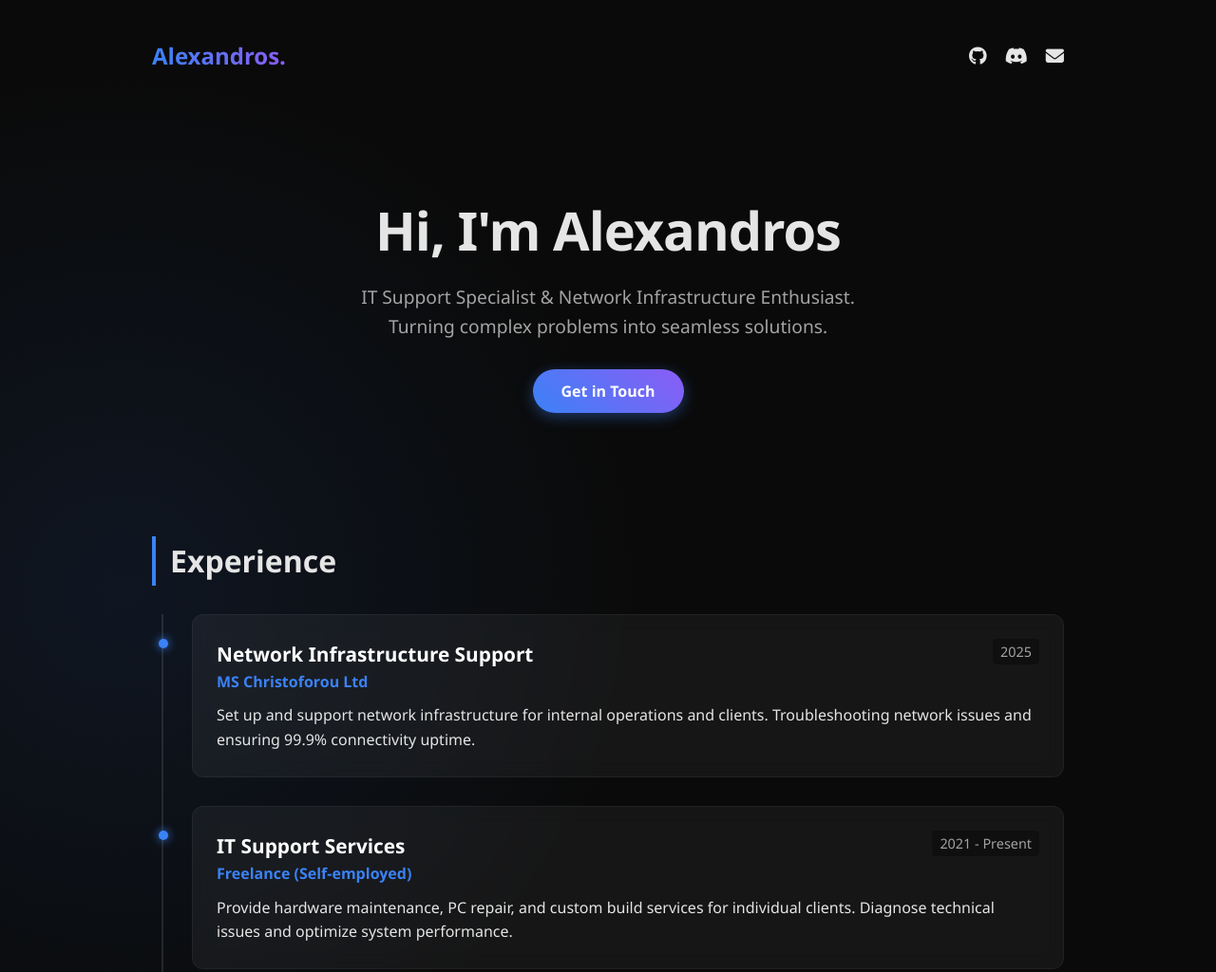
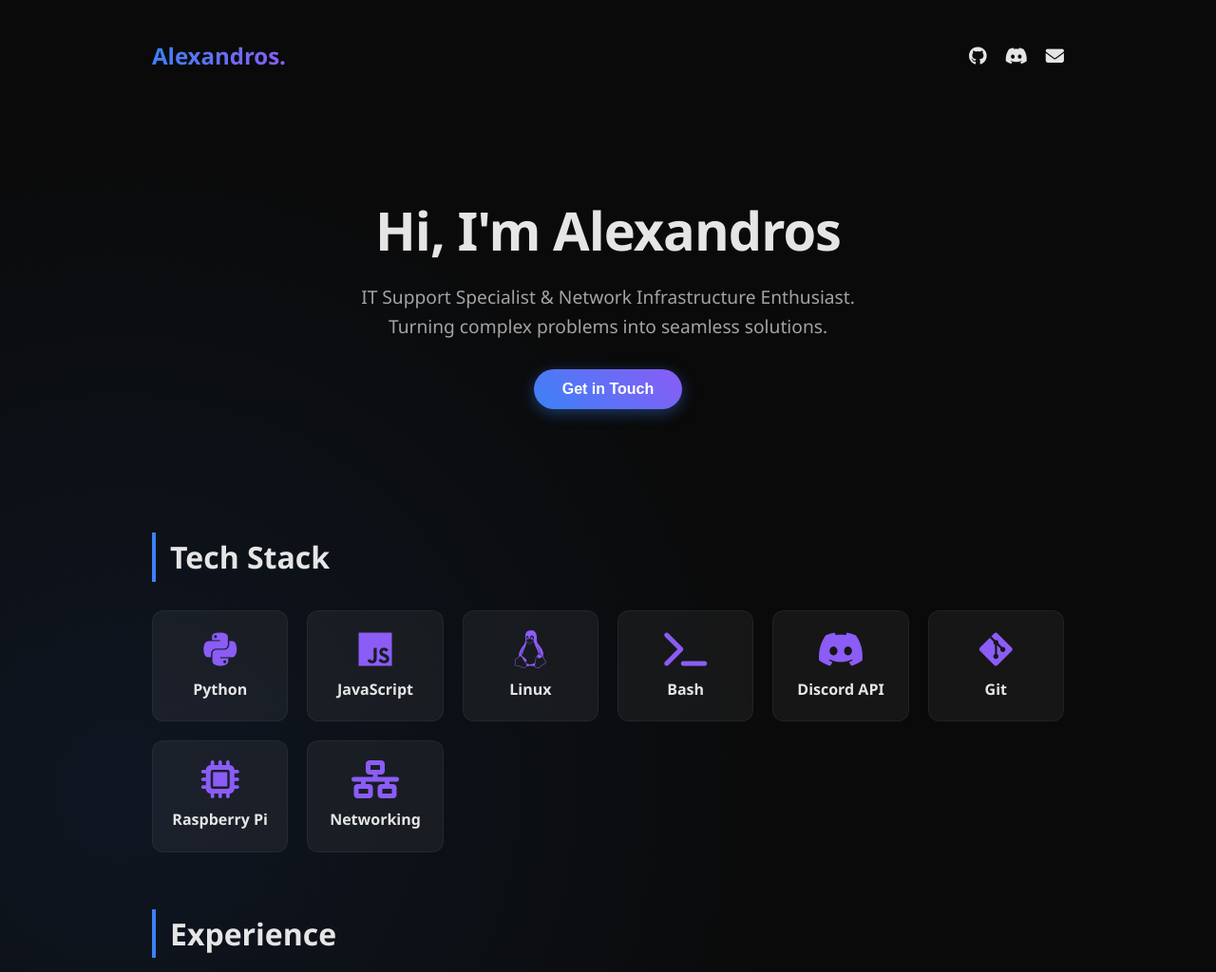
Before and after one commit to CrazyAlex15/MyCV, a plain HTML site: page index.html in a window 1280 px wide. Shown: the top 1024 px of the page at 95% size. Drawn offline with Linux system fonts and the light colour scheme.

Commit message:
Auto-update via Script

```diff
--- a/index.html
+++ b/index.html
@@ -17,6 +17,7 @@
         }
 
         * { box-sizing: border-box; margin: 0; padding: 0; }
+        html { scroll-behavior: smooth; }
 
         body {
             background-color: var(--bg);
@@ -39,14 +40,8 @@
         }
         .logo { font-size: 1.5rem; font-weight: bold; background: linear-gradient(to right, var(--primary), var(--accent)); -webkit-background-clip: text; -webkit-text-fill-color: transparent; }
         .socials a, .socials button {
-            color: var(--text);
-            font-size: 1.2rem;
-            margin-left: 15px;
-            transition: color 0.3s;
-            background: none;
-            border: none;
-            cursor: pointer;
-            padding: 0;
+            color: var(--text); font-size: 1.2rem; margin-left: 15px;
+            transition: color 0.3s; background: none; border: none; cursor: pointer; padding: 0;
         }
         .socials a:hover, .socials button:hover { color: var(--primary); }
 
@@ -55,7 +50,8 @@
         h1 { font-size: 3.5rem; margin-bottom: 10px; letter-spacing: -1px; }
         .subtitle { font-size: 1.2rem; color: var(--text-muted); max-width: 600px; margin: 0 auto 30px; }
 
-        /* Κουμπί Email Hero */
+        /* Buttons */
+        .btn-group { display: flex; justify-content: center; gap: 15px; flex-wrap: wrap; }
         .btn {
             display: inline-block;
             background: linear-gradient(45deg, var(--primary), var(--accent));
@@ -69,25 +65,41 @@
             border: none;
             cursor: pointer;
             font-size: 1rem;
-            font-family: inherit;
         }
         .btn:hover { transform: translateY(-2px); }
-        .btn:active { transform: scale(0.95); }
 
-        /* Section Titles */
+        /* Back to Top Button */
+        #backToTop {
+            position: fixed;
+            bottom: 30px;
+            right: 30px;
+            background: var(--primary);
+            color: white;
+            border: none;
+            border-radius: 50%;
+            width: 50px;
+            height: 50px;
+            font-size: 1.2rem;
+            cursor: pointer;
+            display: none; /* Hidden by default */
+            box-shadow: 0 4px 10px rgba(0,0,0,0.3);
+            transition: 0.3s;
+            z-index: 1000;
+        }
+        #backToTop:hover {
+            transform: translateY(-5px);
+            background: var(--accent);
+        }
+
+        /* Titles */
         h2 { font-size: 2rem; margin-bottom: 30px; border-left: 4px solid var(--primary); padding-left: 15px; }
 
         /* Experience Timeline */
         .timeline { position: relative; border-left: 2px solid rgba(255,255,255,0.1); margin-left: 10px; padding-left: 30px; }
         .job-card {
-            background: var(--card-bg);
-            padding: 25px;
-            border-radius: 12px;
-            margin-bottom: 30px;
-            border: 1px solid rgba(255,255,255,0.05);
-            backdrop-filter: blur(10px);
-            transition: transform 0.3s, border-color 0.3s;
-            position: relative;
+            background: var(--card-bg); padding: 25px; border-radius: 12px; margin-bottom: 30px;
+            border: 1px solid rgba(255,255,255,0.05); backdrop-filter: blur(10px);
+            transition: transform 0.3s, border-color 0.3s; position: relative;
         }
         .job-card::before {
             content: ''; position: absolute; left: -36px; top: 25px; width: 10px; height: 10px;
@@ -98,28 +110,44 @@
         .company { color: var(--primary); font-weight: 600; margin-bottom: 10px; display: block; }
         .date { float: right; font-size: 0.9rem; color: var(--text-muted); background: rgba(0,0,0,0.3); padding: 2px 8px; border-radius: 4px; }
 
-        /* Grid Layouts */
-        .grid { display: grid; grid-template-columns: repeat(auto-fit, minmax(280px, 1fr)); gap: 20px; margin-bottom: 60px; }
-
-        /* Project Cards */
-        .project-card {
+        /* Skills Grid Styling */
+        .skills-grid {
+            display: grid;
+            grid-template-columns: repeat(auto-fit, minmax(130px, 1fr));
+            gap: 20px;
+            margin-bottom: 60px;
+        }
+        .skill-item {
             background: var(--card-bg);
-            padding: 25px;
+            padding: 20px;
             border-radius: 12px;
+            text-align: center;
             border: 1px solid rgba(255,255,255,0.05);
             transition: 0.3s;
+            font-weight: bold;
             display: flex;
             flex-direction: column;
+            align-items: center;
+            gap: 10px;
+        }
+        .skill-item i { font-size: 2.5rem; color: var(--accent); transition: 0.3s; }
+        .skill-item:hover { background: rgba(255,255,255,0.1); transform: translateY(-5px); border-color: var(--primary); }
+        .skill-item:hover i { color: var(--primary); transform: scale(1.1); }
+
+        /* Projects Grid */
+        .grid { display: grid; grid-template-columns: repeat(auto-fit, minmax(280px, 1fr)); gap: 20px; margin-bottom: 60px; }
+        .project-card {
+            background: var(--card-bg); padding: 25px; border-radius: 12px;
+            border: 1px solid rgba(255,255,255,0.05); transition: 0.3s;
+            display: flex; flex-direction: column;
         }
         .project-card:hover { background: rgba(255,255,255,0.08); transform: translateY(-3px); }
         .project-icon { font-size: 2rem; color: var(--accent); margin-bottom: 15px; }
         .tags { margin-top: auto; padding-top: 15px; }
         .tags span { font-size: 0.8rem; background: rgba(59, 130, 246, 0.2); color: #60a5fa; padding: 2px 8px; border-radius: 4px; margin-right: 5px; }
 
-        /* Footer */
         footer { text-align: center; padding: 40px 0; color: var(--text-muted); font-size: 0.9rem; border-top: 1px solid rgba(255,255,255,0.05); }
 
-        /* Mobile Fixes */
         @media (max-width: 600px) {
             h1 { font-size: 2.5rem; }
             .date { float: none; display: block; margin-bottom: 5px; }
@@ -129,6 +157,8 @@
     </style>
 </head>
 <body>
+
+    <button id="backToTop" onclick="scrollToTop()" title="Go to top"><i class="fas fa-arrow-up"></i></button>
 
     <div class="container">
         <nav>
@@ -146,104 +176,106 @@
                 IT Support Specialist & Network Infrastructure Enthusiast.<br>
                 Turning complex problems into seamless solutions.
             </p>
-            <button class="btn" onclick="copyEmail(this, 'button')">Get in Touch</button>
+            <div class="btn-group">
+                <button class="btn" onclick="copyEmail(this, 'button')">Get in Touch</button>
+            </div>
         </header>
+
+        <section>
+            <h2>Tech Stack</h2>
+            <div class="skills-grid">
+                <div class="skill-item"><i class="fab fa-python"></i> Python</div>
+                <div class="skill-item"><i class="fab fa-js"></i> JavaScript</div>
+                <div class="skill-item"><i class="fab fa-linux"></i> Linux</div>
+                <div class="skill-item"><i class="fas fa-terminal"></i> Bash</div>
+                <div class="skill-item"><i class="fab fa-discord"></i> Discord API</div>
+                <div class="skill-item"><i class="fab fa-git-alt"></i> Git</div>
+                <div class="skill-item"><i class="fas fa-microchip"></i> Raspberry Pi</div>
+                <div class="skill-item"><i class="fas fa-network-wired"></i> Networking</div>
+            </div>
+        </section>
 
         <section>
             <h2>Experience</h2>
             <div class="timeline">
-
                 <div class="job-card">
                     <span class="date">2025</span>
                     <span class="job-title">Network Infrastructure Support</span>
                     <span class="company">MS Christoforou Ltd</span>
                     <p>Set up and support network infrastructure for internal operations and clients. Troubleshooting network issues and ensuring 99.9% connectivity uptime.</p>
                 </div>
-
                 <div class="job-card">
                     <span class="date">2021 - Present</span>
                     <span class="job-title">IT Support Services</span>
-                    <span class="company">Freelance (Self-employed)</span>
+                    <span class="company">Freelance</span>
                     <p>Provide hardware maintenance, PC repair, and custom build services for individual clients. Diagnose technical issues and optimize system performance.</p>
                 </div>
-
                 <div class="job-card">
                     <span class="date">2022</span>
                     <span class="job-title">Summer Camp Activity Leader</span>
                     <span class="company">Columbia Private Institute</span>
                     <p>Ensured safety and kept participants engaged in events through effective team leadership.</p>
                 </div>
-
                 <div class="job-card">
                     <span class="date">2022</span>
                     <span class="job-title">Production Dept. Operator</span>
                     <span class="company">Charalambides Christis Ltd</span>
                     <p>Operated production machinery focusing on quality control and efficiency in the dairy department.</p>
                 </div>
-
                 <div class="job-card">
                     <span class="date">2016</span>
                     <span class="job-title">Logistics & Assembly</span>
                     <span class="company">LaQualite Furniture</span>
                     <p>Managed safe transportation, inventory, and assembly of furniture for clients.</p>
                 </div>
-
             </div>
         </section>
 
         <section>
             <h2>My Projects</h2>
             <div class="grid">
-
                 <div class="project-card">
                     <i class="fas fa-music project-icon"></i>
                     <h3>CrazyMusic Bot</h3>
                     <p>A high-performance Discord Music bot using FFmpeg for high-quality streaming and custom queues.</p>
                     <div class="tags"><span>Python</span> <span>FFmpeg</span> <span>Discord.py</span></div>
                 </div>
-
                 <div class="project-card">
                     <i class="fas fa-server project-icon"></i>
                     <h3>PiStats-Bot</h3>
                     <p>Real-time dashboard for monitoring Raspberry Pi server health (CPU, RAM, Temp) remotely via Discord.</p>
                     <div class="tags"><span>Python</span> <span>Linux</span> <span>Monitoring</span></div>
                 </div>
-
                 <div class="project-card">
                     <i class="fas fa-ticket-alt project-icon"></i>
                     <h3>GTA-RP-Ticket-Bot</h3>
                     <p>Automated support ticket system for Roleplay servers with transcript saving capabilities.</p>
                     <div class="tags"><span>JavaScript</span> <span>Node.js</span> <span>Automation</span></div>
                 </div>
-
                 <div class="project-card">
                     <i class="fab fa-twitch project-icon"></i>
                     <h3>TwitchBot</h3>
                     <p>Live stream notification system. Automatically alerts Discord communities when a streamer goes live.</p>
                     <div class="tags"><span>Python</span> <span>API Integration</span></div>
                 </div>
-
                 <div class="project-card">
                     <i class="fas fa-calculator project-icon"></i>
                     <h3>PaletoBot Calculator</h3>
                     <p>Economy utility bot for calculating prices and payouts in GTA RP scenarios.</p>
                     <div class="tags"><span>Python</span> <span>Economy</span></div>
                 </div>
-
                 <div class="project-card">
                     <i class="fas fa-gamepad project-icon"></i>
                     <h3>FreeGames-Offers</h3>
                     <p>Automated bot that tracks and notifies users about free game offers on Epic Games & Steam.</p>
                     <div class="tags"><span>Python</span> <span>Web Scraping</span></div>
                 </div>
-
                 <div class="project-card">
                     <i class="fas fa-user-secret project-icon"></i>
                     <h3>HiddenVC-Bot</h3>
                     <p>Privacy-focused voice channel manager allowing users to create temporary hidden rooms.</p>
                     <div class="tags"><span>Python</span> <span>Privacy</span></div>
                 </div>
-
             </div>
         </section>
 
@@ -262,7 +294,6 @@
                         <span class="company">Lyceum</span>
                     </div>
                 </div>
-
                 <div>
                     <h2>Awards</h2>
                     <div class="job-card">
@@ -273,61 +304,61 @@
                     <div class="job-card">
                         <span class="date">2025</span>
                         <span class="job-title">First Aid Certified</span>
-                        <p style="font-size: 0.9rem; color: #a3a3a3;">Certified in emergency response and CPR.</p>
+                        <p style="font-size: 0.9rem; color: #a3a3a3;">Certified in emergency response.</p>
                     </div>
                 </div>
+            </div>
+        </section>
+
+        <section>
+            <h2>Coding Activity</h2>
+            <div class="job-card" style="text-align: center; overflow-x: auto;">
+                <img src="https://gh-chart.rshah.org/3b82f6/CrazyAlex15" alt="CrazyAlex15's Github Chart" style="min-width: 600px;">
+                <p style="margin-top: 10px; color: #a3a3a3; font-size: 0.9rem;">My contribution graph on GitHub.</p>
             </div>
         </section>
 
         <footer>
             <p>&copy; 2025 Alexandros. Built with ❤️ and Code.</p>
         </footer>
-
     </div>
 
     <script>
+        // Copy Email Logic
         function copyEmail(element, type) {
             const email = "alexandrosch285@gmail.com";
-
-            // Check if clipboard is supported (Required for https)
             if (navigator.clipboard) {
                 navigator.clipboard.writeText(email).then(() => {
-
                     if (type === 'button') {
-                        // Εφέ για το μεγάλο κουμπί
                         const originalText = element.innerHTML;
                         element.innerHTML = '<i class="fas fa-check"></i> Email Copied!';
                         element.style.background = "linear-gradient(45deg, #10b981, #059669)";
+                        setTimeout(() => { element.innerHTML = originalText; element.style.background = ""; }, 2000);
+                    } else if (type === 'icon') {
+                        const icon = element.querySelector('i');
+                        icon.classList.remove('fa-envelope'); icon.classList.add('fa-check');
+                        element.style.color = "#10b981";
+                        setTimeout(() => { icon.classList.remove('fa-check'); icon.classList.add('fa-envelope'); element.style.color = ""; }, 2000);
+                    }
+                }).catch(err => { alert("Email: " + email); });
+            } else { prompt("Copy the email manually:", email); }
+        }
 
-                        setTimeout(() => {
-                            element.innerHTML = originalText;
-                            element.style.background = "";
-                        }, 2000);
+        // Back to Top Logic
+        const backToTopBtn = document.getElementById("backToTop");
 
-                    } else if (type === 'icon') {
-                        // Εφέ για το εικονίδιο πάνω δεξιά
-                        const icon = element.querySelector('i');
-                        icon.classList.remove('fa-envelope');
-                        icon.classList.add('fa-check');
-                        element.style.color = "#10b981"; // Πράσινο χρώμα
+        window.onscroll = function() {
+            // Εμφάνιση κουμπιού όταν κατέβεις 300px
+            if (document.body.scrollTop > 300 || document.documentElement.scrollTop > 300) {
+                backToTopBtn.style.display = "block";
+            } else {
+                backToTopBtn.style.display = "none";
+            }
+        };
 
-                        setTimeout(() => {
-                            icon.classList.remove('fa-check');
-                            icon.classList.add('fa-envelope');
-                            element.style.color = "";
-                        }, 2000);
-                    }
-
-                }).catch(err => {
-                    console.error('Failed to copy: ', err);
-                    alert("Could not copy email automatically. Here it is: " + email);
-                });
-            } else {
-                // Fallback αν δεν δουλεύει το API (π.χ. σε παλιό browser)
-                prompt("Copy the email manually:", email);
-            }
+        function scrollToTop() {
+            window.scrollTo({ top: 0, behavior: 'smooth' });
         }
     </script>
-
 </body>
 </html>
```
